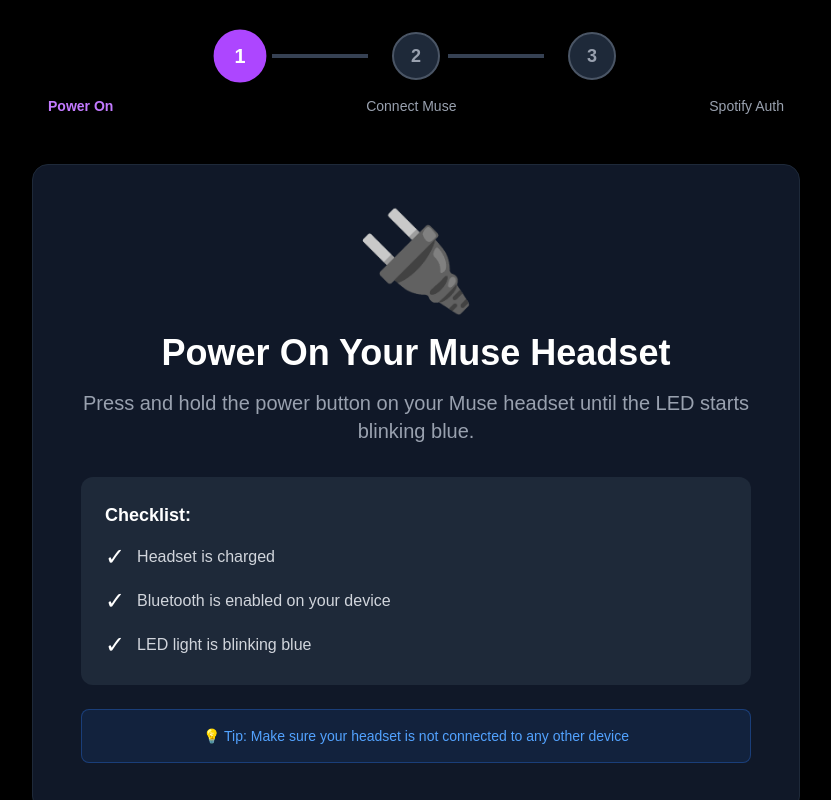
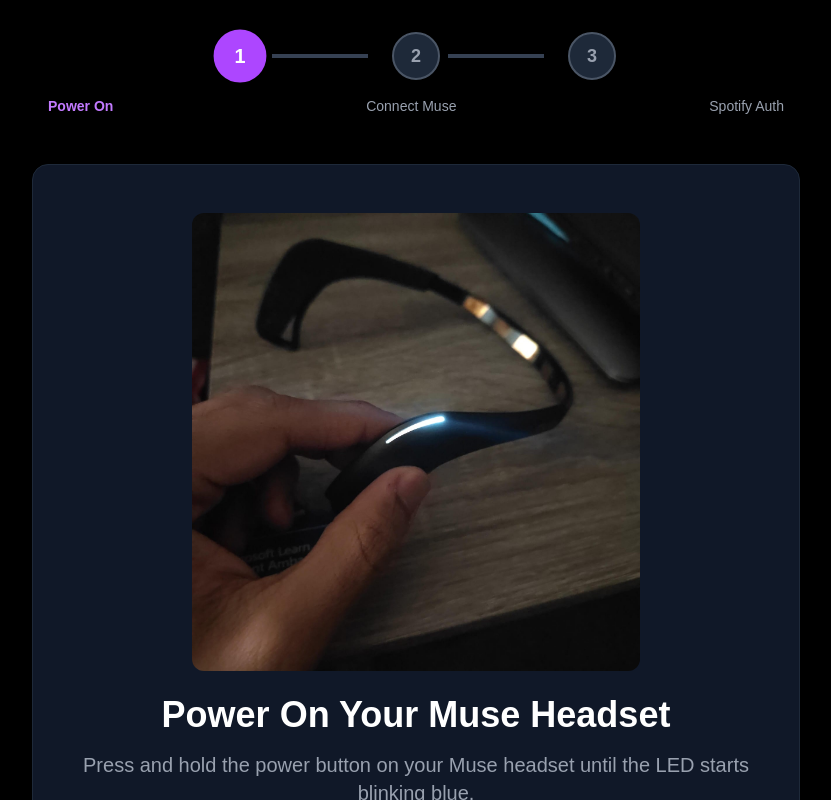
Before and after one commit to FreshPrince99/NeuroVibe, a Next.js app in the folder frontend/: page /setup in a window 1280 px wide. Shown: the top 800 px of the page, without its empty margins (224-1055 px from the left). Built offline with nearby package versions, Linux system fonts and the light colour scheme.

Commit message:
Added images

```diff
--- a/frontend/src/components/SetupGuide.tsx
+++ b/frontend/src/components/SetupGuide.tsx
@@ -1,5 +1,8 @@
 'use client';
 import { useState } from 'react';
+import Image from 'next/image';
+import museImage from '@/assets/muse.jpg';
+import pairImage from '@/assets/pair.png';
 
 interface SetupGuideProps {
   onConnect: () => Promise<void>;
@@ -93,7 +96,15 @@ export default function SetupGuide({
           {/* Step 1: Power On Instructions */}
           {currentStep === 1 && (
             <div className="text-center space-y-6">
-              <div className="text-8xl mb-6">🔌</div>
+              <div className="mb-6 rounded-xl overflow-hidden max-w-md mx-auto">
+                <Image
+                  src={museImage}
+                  alt="Muse Headset"
+                  width={400}
+                  height={300}
+                  className="w-full h-auto object-cover"
+                />
+              </div>
               <h2 className="text-4xl font-bold mb-4">Power On Your Muse Headset</h2>
               <p className="text-xl text-gray-400 mb-8">
                 Press and hold the power button on your Muse headset until the LED starts blinking blue.
@@ -124,7 +135,15 @@ export default function SetupGuide({
           {/* Step 2: Connect Muse */}
           {currentStep === 2 && (
             <div className="text-center space-y-6">
-              <div className="text-8xl mb-6">📡</div>
+              <div className="mb-6 rounded-xl overflow-hidden max-w-md mx-auto">
+                <Image
+                  src={pairImage}
+                  alt="Bluetooth Pairing"
+                  width={400}
+                  height={300}
+                  className="w-full h-auto object-cover"
+                />
+              </div>
               <h2 className="text-4xl font-bold mb-4">Connect Your Muse Headset</h2>
               <p className="text-xl text-gray-400 mb-8">
                 Click the button below to open the Bluetooth device selector and choose your Muse headset.
```
Also changed, not shown: frontend/src/assets/muse.jpg (added).
